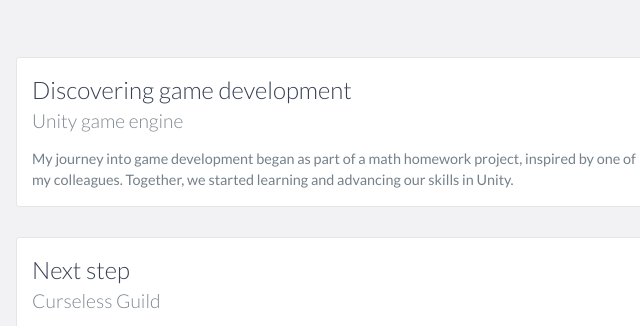
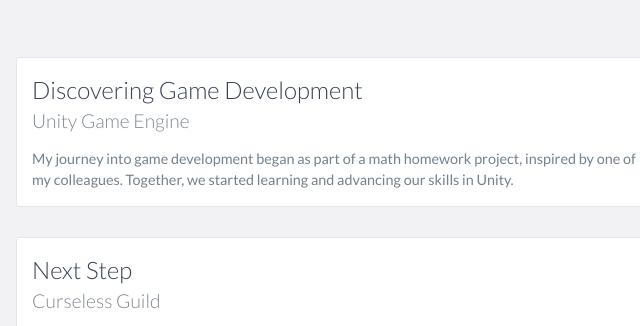
Before and after one commit to Null-AH/AhmadHazem.github.io, a website: page index.html in a window 1280 px wide. Shown: the part 1187-1513 px from the top of the page, 474-1114 px from the left. Drawn offline with nearby package versions, Linux system fonts and the light colour scheme.

Commit message:
Update index.html

```diff
--- a/index.html
+++ b/index.html
@@ -86,15 +86,15 @@
         <h2 class="heading">Experience</h2>
         <div id="experience-timeline">
             <div data-date="2023 – 2024">
-                <h3>Discovering game development</h3>
-                <h4>Unity game engine</h4>
+                <h3>Discovering Game Development</h3>
+                <h4>Unity Game Engine</h4>
                 <p>
                     My journey into game development began as part of a math homework project, inspired by one of my colleagues. Together, we started learning and advancing our skills in Unity.
                 </p>
             </div>
 
             <div data-date="2024 – 2025">
-                <h3>Next step</h3>
+                <h3>Next Step</h3>
                 <h4>Curseless Guild</h4>
                 <p>
                     After mastering the basics in Unity, I transitioned to Unreal Engine and began collaborating with a team to develop high-quality game projects.
```
